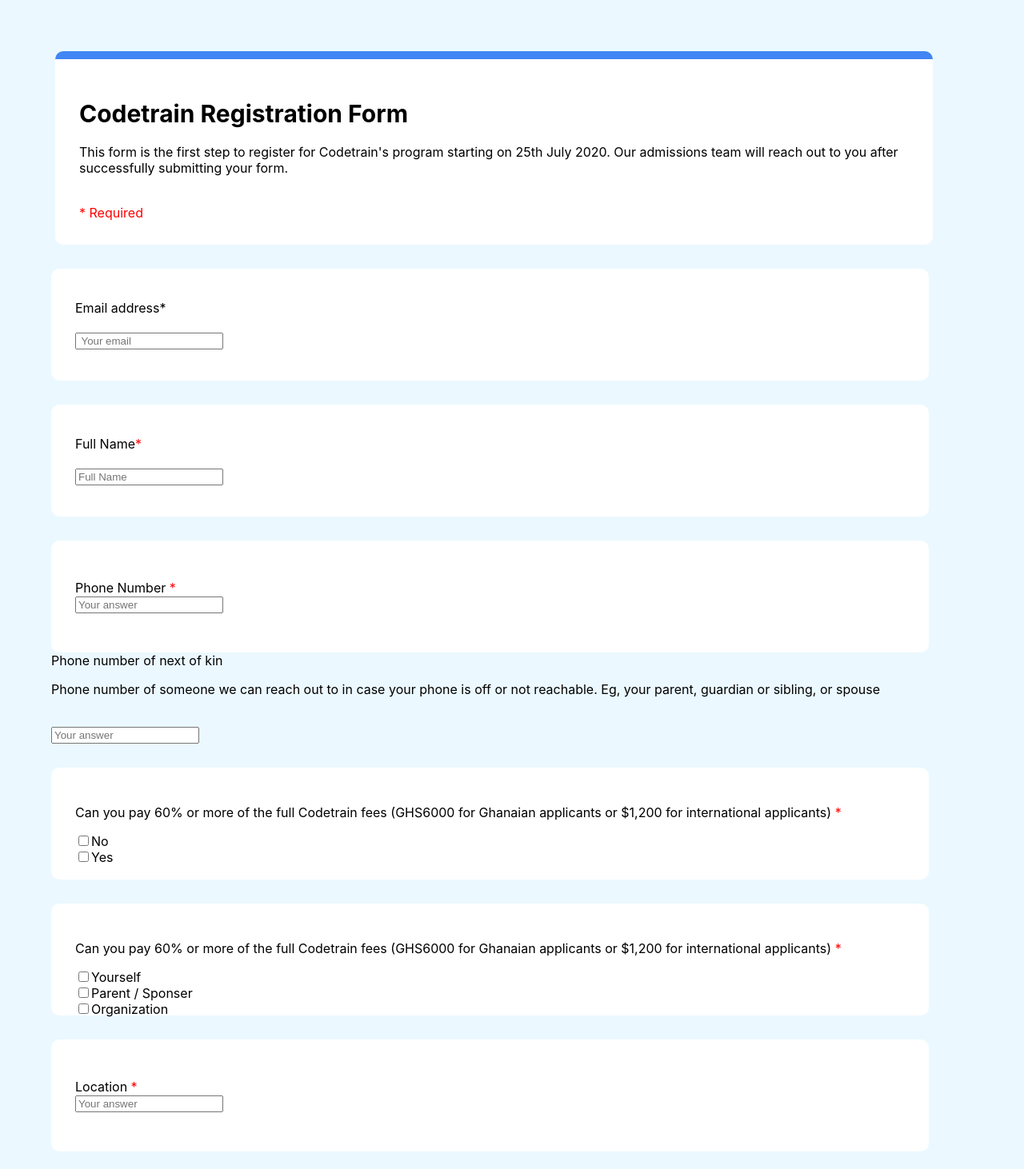
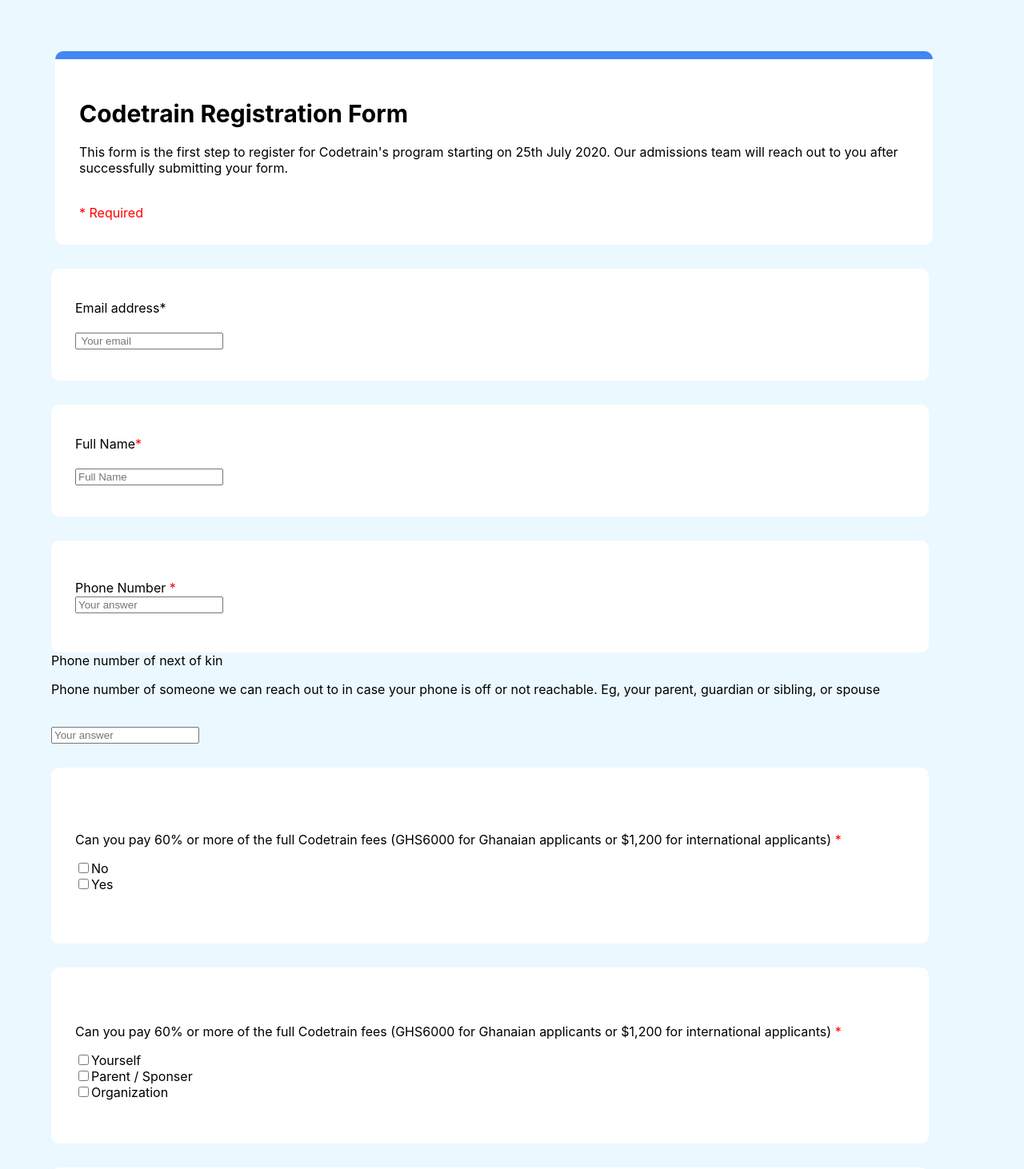
Before and after one commit to Freedom-seven/react-registration-form, a React (Create React App) app: page / in a window 1280 px wide. Shown: the top 1462 px of the page at 80% size. Built offline with nearby package versions, Linux system fonts and the light colour scheme.

Commit message:
add height

```diff
--- a/src/App.css
+++ b/src/App.css
@@ -33,6 +33,8 @@
 	padding: 30px;
 	background-color: #fff;
 	box-shadow: 1px;
+}
 
-
+.fee, .fees {
+	height: 20vh;
 }
```
